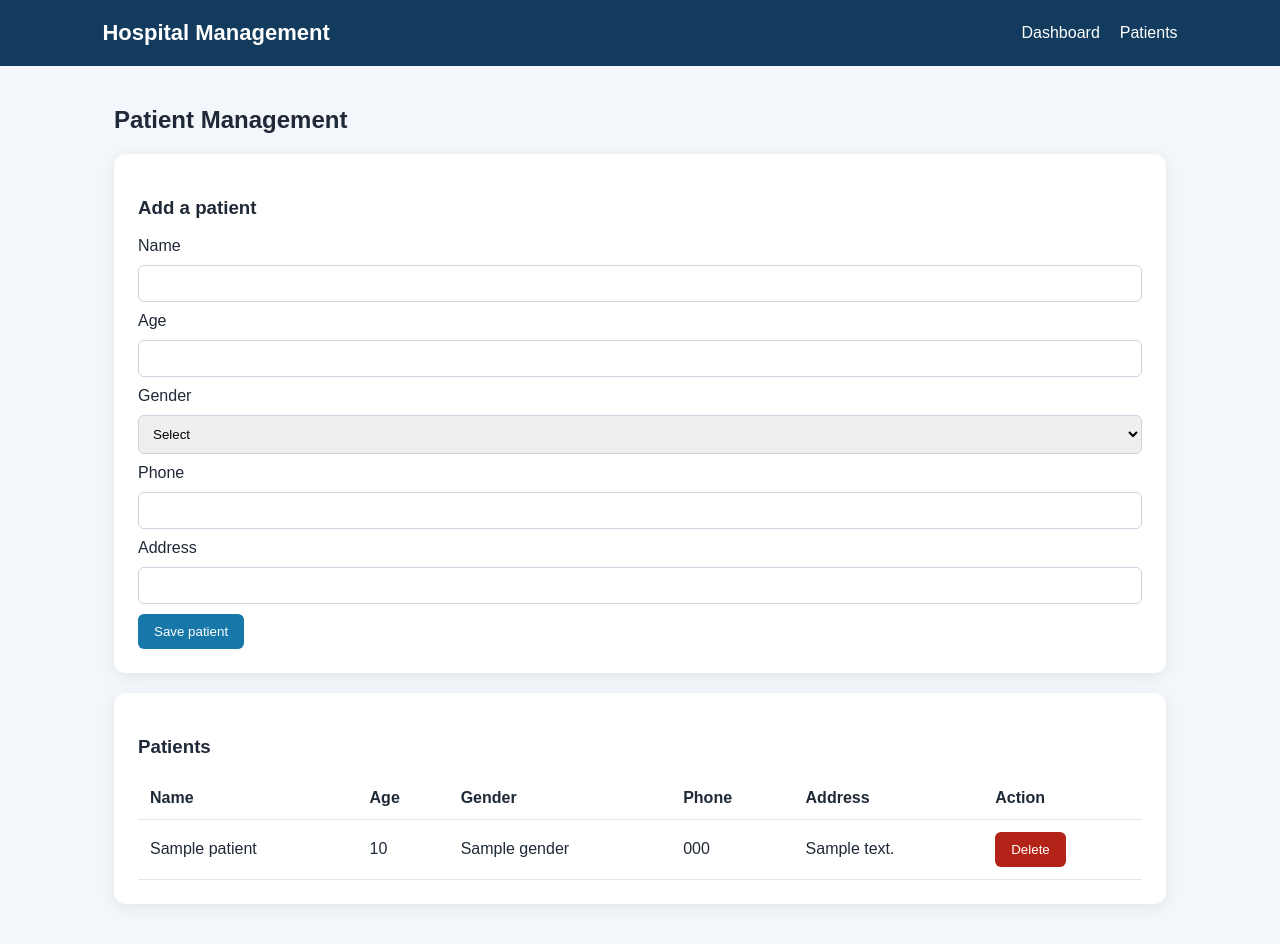
After one commit to marwanmohamed0097/Pingpong, a Python web app: template Hospital/templates/patients.html in a window 1280 px wide. The commit adds this page. Run offline with Jinja, Linux system fonts and the light colour scheme; the template is opened without the code that fills it: most values are stand-ins (such as "Sample title", 1, 10 or a date in 2020).

Commit message:
Add patient management with SQLite

```diff
--- a/Hospital/static/css/style.css
+++ b/Hospital/static/css/style.css
@@ -23,13 +23,23 @@ body {
     font-size: 22px;
 }
 
+nav {
+    display: flex;
+    gap: 20px;
+}
+
+nav a {
+    color: white;
+    text-decoration: none;
+}
+
 .container {
     max-width: 1100px;
-    margin: 48px auto;
+    margin: 40px auto;
     padding: 0 24px;
 }
 
-.intro {
+.intro, .status {
     color: #64748b;
 }
 
@@ -41,27 +51,75 @@ body {
 }
 
 .card {
+    margin: 20px 0;
     padding: 24px;
     background: white;
     border-radius: 12px;
     box-shadow: 0 4px 16px #0f172a12;
 }
 
-.status {
-    color: #64748b;
-    font-size: 14px;
+.number {
+    font-size: 36px;
+    font-weight: bold;
+    color: #123b5d;
+}
+
+form {
+    display: grid;
+    gap: 10px;
+}
+
+input, select {
+    width: 100%;
+    padding: 10px;
+    border: 1px solid #cbd5e1;
+    border-radius: 6px;
+}
+
+.button, .delete-button {
+    display: inline-block;
+    width: fit-content;
+    padding: 10px 16px;
+    border: 0;
+    border-radius: 6px;
+    background: #1677a8;
+    color: white;
+    text-decoration: none;
+    cursor: pointer;
+}
+
+.delete-button {
+    background: #b42318;
+}
+
+.error {
+    color: #b42318;
+}
+
+.table-wrap {
+    overflow-x: auto;
+}
+
+table {
+    width: 100%;
+    border-collapse: collapse;
+}
+
+th, td {
+    padding: 12px;
+    border-bottom: 1px solid #e2e8f0;
+    text-align: left;
 }
 
 @media (max-width: 600px) {
     .topbar {
         padding: 18px 20px;
-    }
-
-    .topbar h1 {
-        font-size: 18px;
+        align-items: flex-start;
+        gap: 14px;
+        flex-direction: column;
     }
 
     .container {
-        margin-top: 30px;
+        margin-top: 24px;
     }
 }
--- /dev/null
+++ b/Hospital/templates/patients.html
@@ -0,0 +1,77 @@
+<!DOCTYPE html>
+<html lang="en">
+<head>
+    <meta charset="UTF-8">
+    <meta name="viewport" content="width=device-width, initial-scale=1.0">
+    <title>Patients</title>
+    <link rel="stylesheet" href="{{ url_for('static', filename='css/style.css') }}">
+</head>
+<body>
+    <header class="topbar">
+        <h1>Hospital Management</h1>
+        <nav><a href="{{ url_for('dashboard') }}">Dashboard</a><a href="{{ url_for('patients') }}">Patients</a></nav>
+    </header>
+    <main class="container">
+        <h2>Patient Management</h2>
+
+        <section class="card form-card">
+            <h3>Add a patient</h3>
+            {% if error %}<p class="error">{{ error }}</p>{% endif %}
+            <form method="post" action="{{ url_for('patients') }}">
+                <label for="name">Name</label>
+                <input id="name" name="name" required>
+
+                <label for="age">Age</label>
+                <input id="age" name="age" type="number" min="0" required>
+
+                <label for="gender">Gender</label>
+                <select id="gender" name="gender" required>
+                    <option value="">Select</option>
+                    <option>Female</option>
+                    <option>Male</option>
+                    <option>Other</option>
+                </select>
+
+                <label for="phone">Phone</label>
+                <input id="phone" name="phone" required>
+
+                <label for="address">Address</label>
+                <input id="address" name="address" required>
+
+                <button class="button" type="submit">Save patient</button>
+            </form>
+        </section>
+
+        <section class="card table-card">
+            <h3>Patients</h3>
+            {% if patients %}
+            <div class="table-wrap">
+                <table>
+                    <thead>
+                        <tr><th>Name</th><th>Age</th><th>Gender</th><th>Phone</th><th>Address</th><th>Action</th></tr>
+                    </thead>
+                    <tbody>
+                        {% for patient in patients %}
+                        <tr>
+                            <td>{{ patient.name }}</td>
+                            <td>{{ patient.age }}</td>
+                            <td>{{ patient.gender }}</td>
+                            <td>{{ patient.phone }}</td>
+                            <td>{{ patient.address }}</td>
+                            <td>
+                                <form method="post" action="{{ url_for('delete_patient', patient_id=patient.id) }}">
+                                    <button class="delete-button" type="submit">Delete</button>
+                                </form>
+                            </td>
+                        </tr>
+                        {% endfor %}
+                    </tbody>
+                </table>
+            </div>
+            {% else %}
+            <p class="status">No patients have been added yet.</p>
+            {% endif %}
+        </section>
+    </main>
+</body>
+</html>
```
Also changed, not shown: Hospital/app.py (+90 -2 lines), Hospital/templates/index.html (+8 -9 lines), 1 other file.
